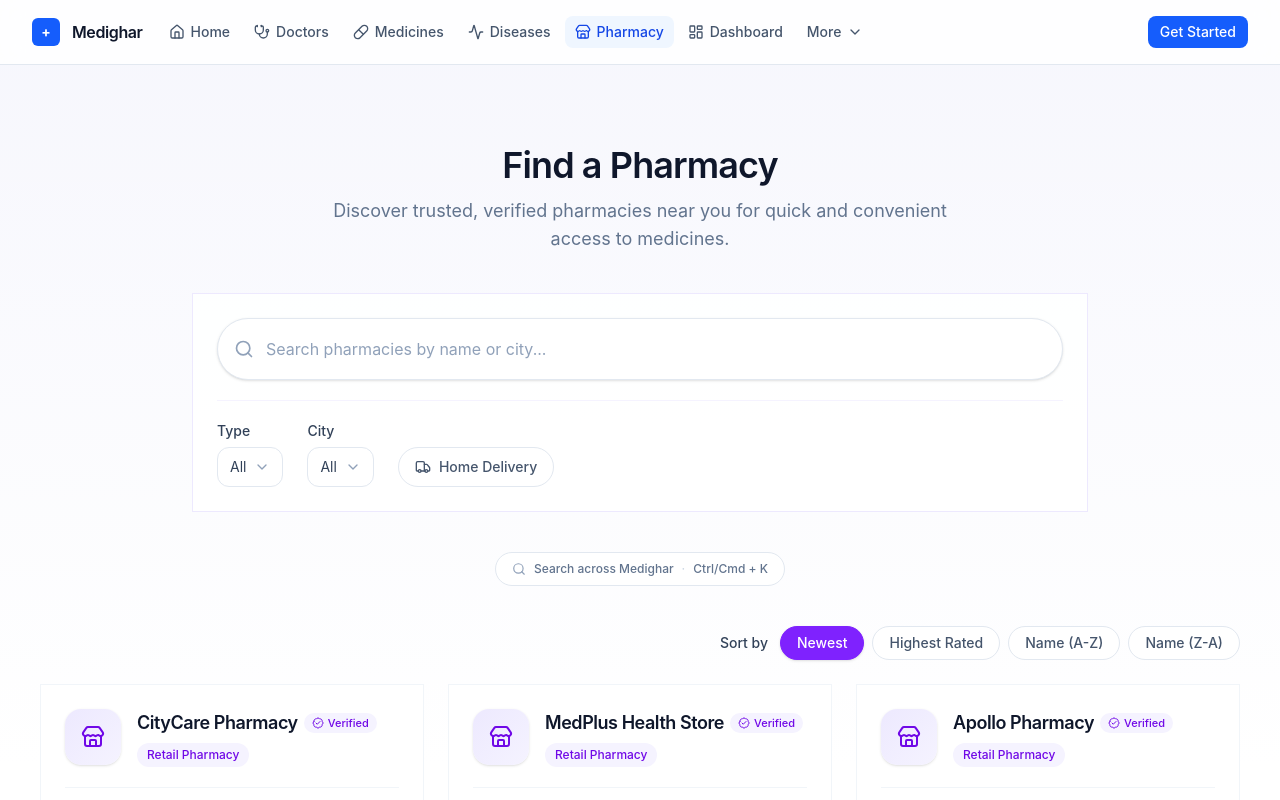
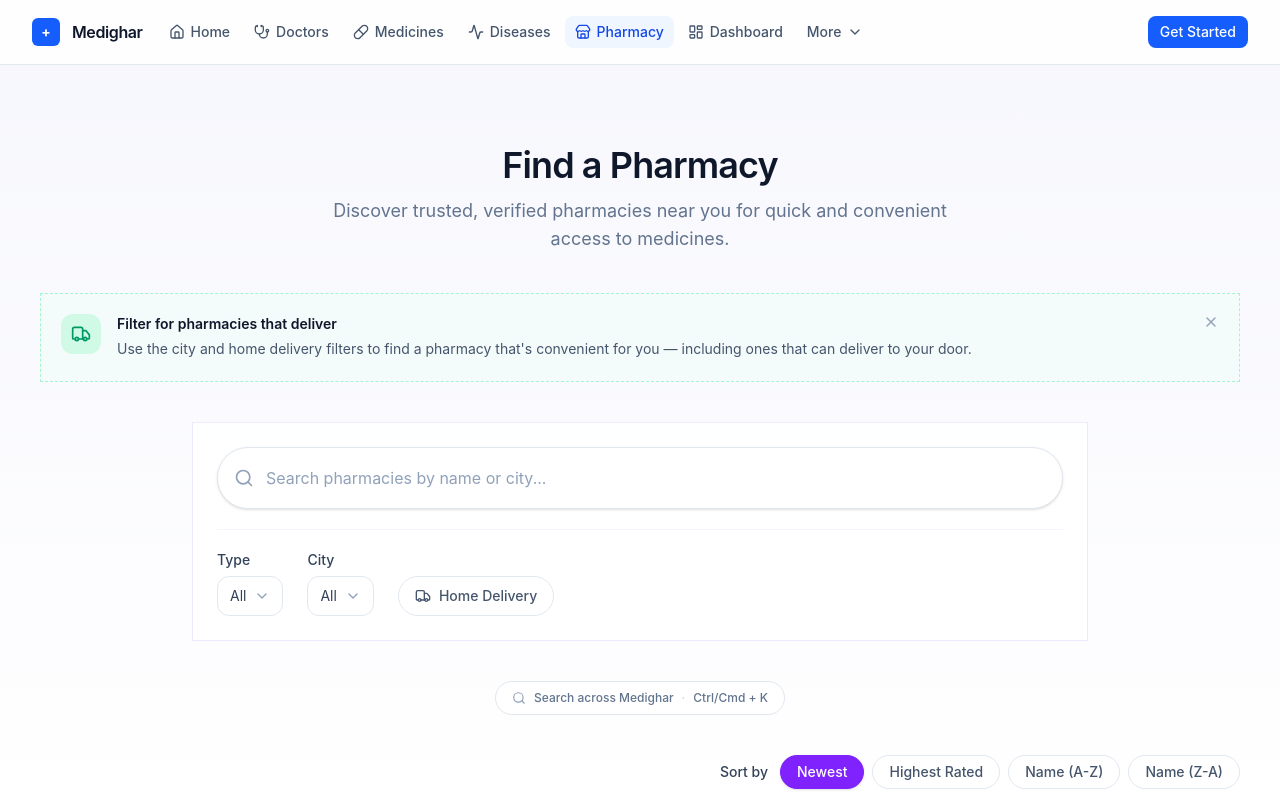
Before and after one commit to pulkitokte/medighar-next, a React (Vite) app in the folder OneDrive/Desktop/Medighar/: page /pharmacy in a window 1280 px wide. Shown: the top 800 px of the page. Built offline with nearby package versions, Linux system fonts and the light colour scheme.

Commit message:
feat(discovery): add pharmacy delivery hint

```diff
--- a/OneDrive/Desktop/Medighar/src/pages/Pharmacy/PharmaciesPage.jsx
+++ b/OneDrive/Desktop/Medighar/src/pages/Pharmacy/PharmaciesPage.jsx
@@ -1,9 +1,10 @@
-import { Store } from "lucide-react";
+import { Store, Truck } from "lucide-react";
 import Section from "@/shared/components/ui/Section.jsx";
 import Container from "@/shared/components/ui/Container.jsx";
 import PageHeading from "@/shared/components/ui/PageHeading.jsx";
 import Pagination from "@/shared/components/ui/Pagination.jsx";
 import SearchHint from "@/shared/components/ui/SearchHint.jsx";
+import DiscoveryHint from "@/shared/components/ui/DiscoveryHint.jsx";
 import PharmacySearchBar from "@/features/pharmacy/components/PharmacySearchBar.jsx";
 import PharmacyFilters from "@/features/pharmacy/components/PharmacyFilters.jsx";
 import PharmacySort from "@/features/pharmacy/components/PharmacySort.jsx";
@@ -40,6 +41,13 @@
           title="Find a Pharmacy"
           subtitle="Discover trusted, verified pharmacies near you for quick and convenient access to medicines."
           center
+        />
+
+        <DiscoveryHint
+          hintKey="pharmacy"
+          icon={Truck}
+          title="Filter for pharmacies that deliver"
+          description="Use the city and home delivery filters to find a pharmacy that's convenient for you — including ones that can deliver to your door."
         />
 
         <div className="card-surface mx-auto flex w-full max-w-4xl flex-col gap-5 border border-violet-100 bg-white/90 p-5 sm:p-6">
```
